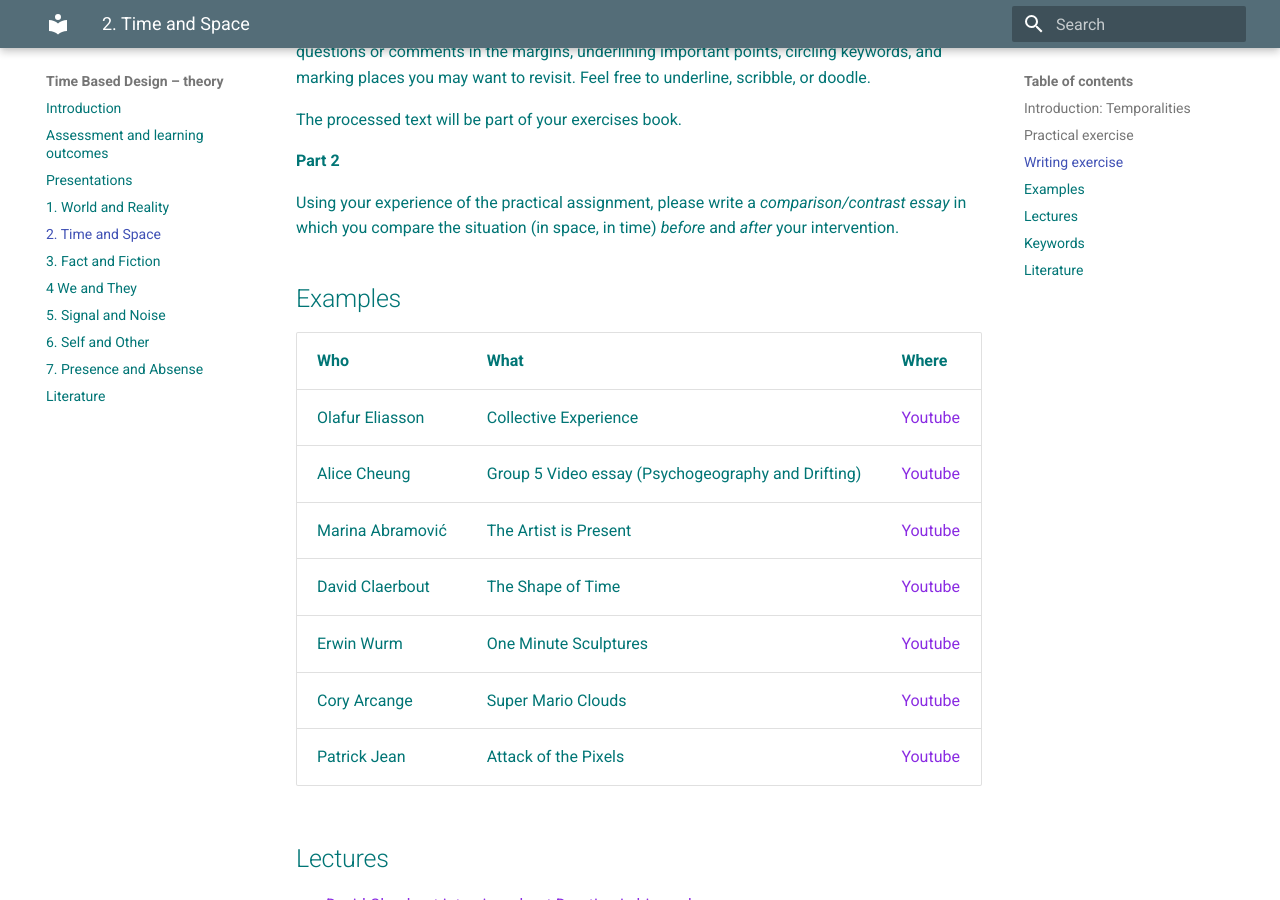
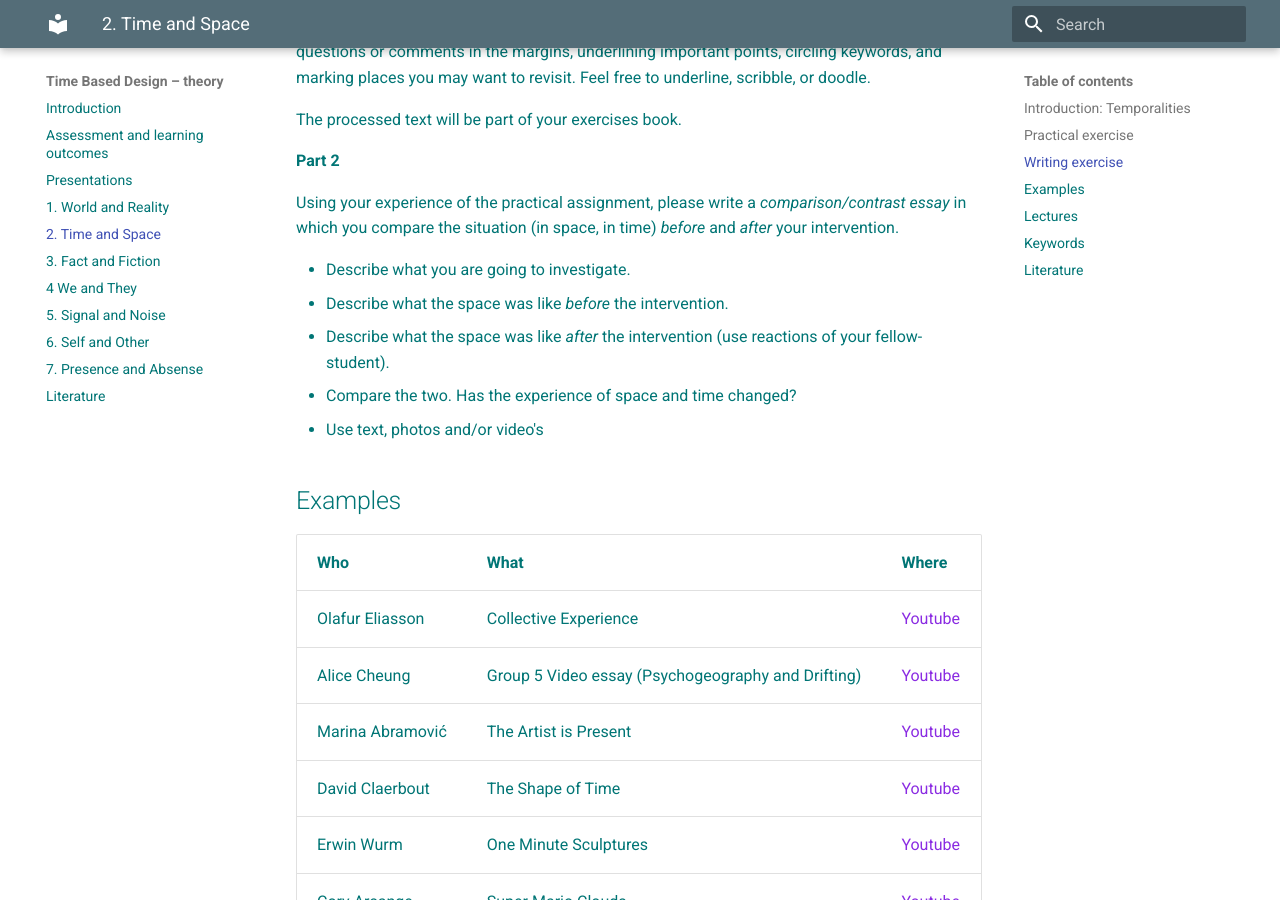
Before and after one commit to bart314/TBD, an MkDocs documentation site: the page built from docs/week2.md, in a window 1280 px wide and 900 px high, scrolled down 1983 px. Built offline with MkDocs 1.6.1 and Material for MkDocs 9.7.7, drawn with Linux system fonts in a browser that asks for light colours; some web fonts are replaced.

Commit message:
kleine wijzigingen na de tweede les.

```diff
--- a/docs/week2.md
+++ b/docs/week2.md
@@ -44,6 +44,13 @@ __Part 2__
 
 Using your experience of the practical assignment, please write a *comparison/contrast essay* in which you compare the situation (in space, in time) *before* and *after* your intervention.
 
+- Describe what you are going to investigate.
+- Describe what the space was like *before* the intervention.
+- Describe what the space was like *after* the intervention (use reactions of your fellow-student).
+- Compare the two. Has the experience of space and time changed?
+- Use text, photos and/or video's
+
+
 ## Examples
 
 Who | What | Where
```
Also changed, not shown: docs/week3.md (+2 -0 lines).
